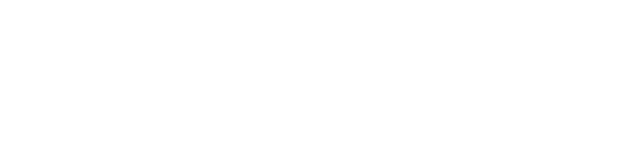
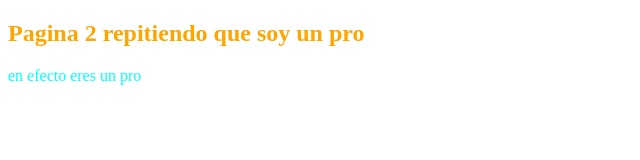
Before and after one commit to AzirDeNazzaret/actividad-2-git, a plain HTML site: page pagina 2.html in a window 1280 px wide. Shown: the whole page, without its empty margins (0-640 px from the left). Drawn offline with Linux system fonts and the light colour scheme.

Commit message:
pagina 2 lista

```diff
--- a/pagina 2.html
+++ b/pagina 2.html
@@ -1,11 +1,18 @@
 <!DOCTYPE html>
 <html lang="es">
+
 <head>
     <meta charset="UTF-8">
     <meta name="viewport" content="width=device-width, initial-scale=1.0">
     <title>Pagina 2</title>
+    <link rel="stylesheet" href="css/estilo.css">
 </head>
+
 <body>
+    <section>
+        <h1>Pagina 2 repitiendo que soy un pro</h1>
+    </section>
+    <p style="color: cyan;">en efecto eres un pro</p>
+</body>
 
-</body>
 </html>
```
